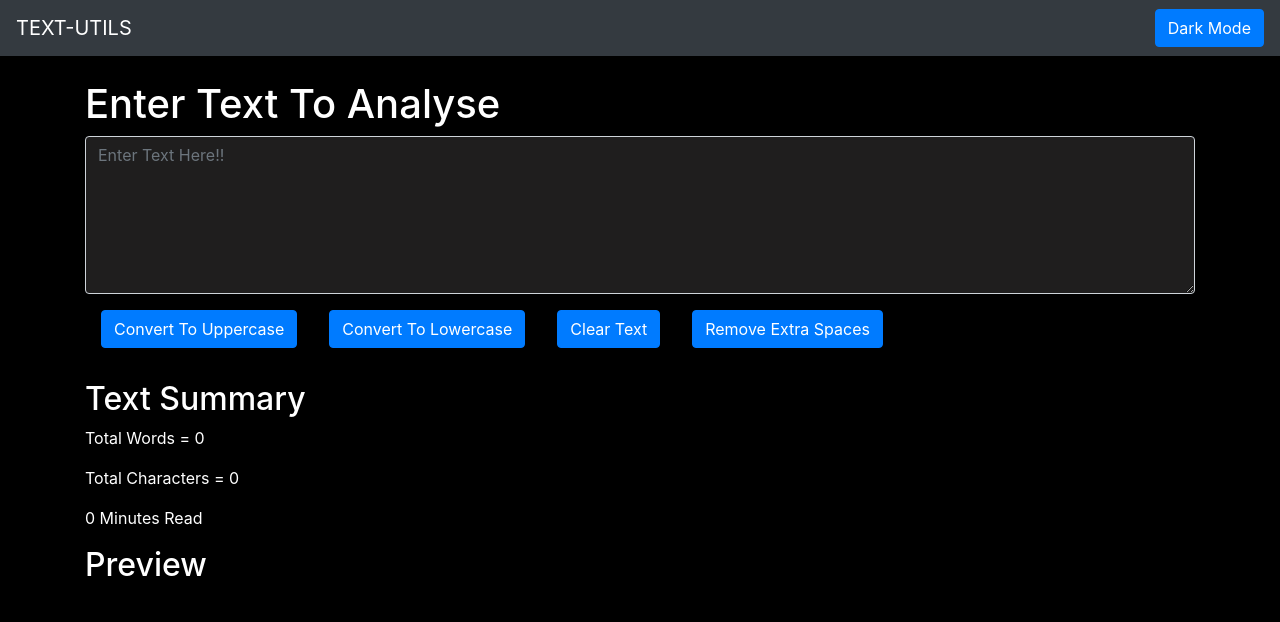
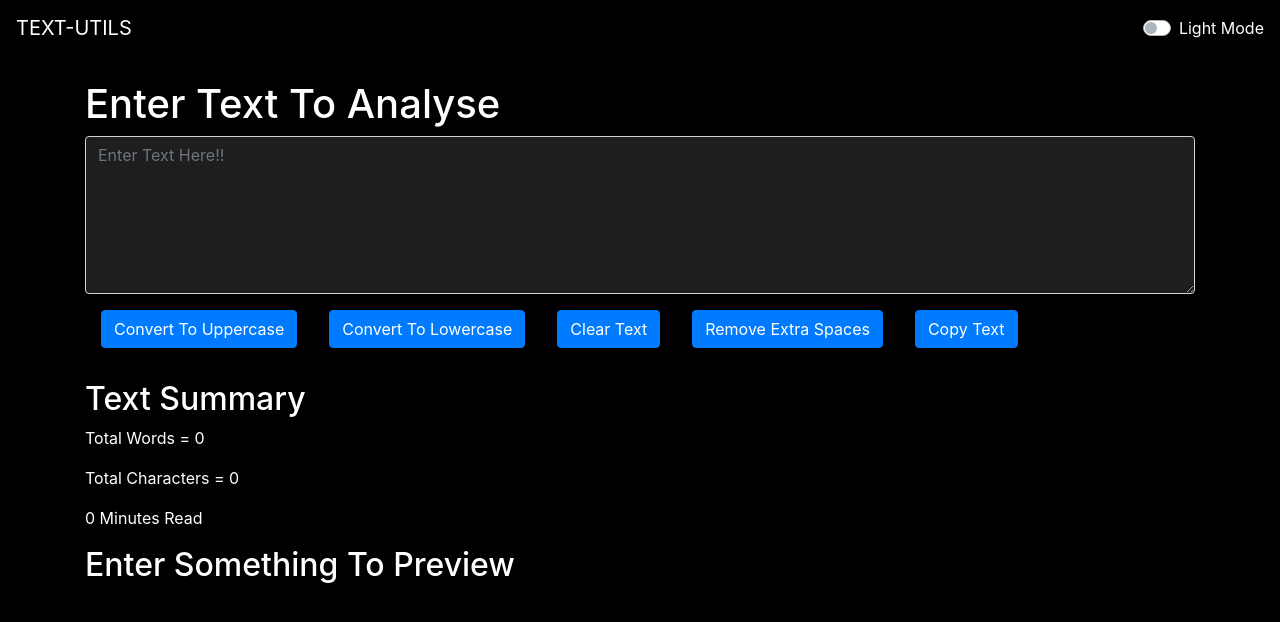
Before and after one commit to sachin161kr/Text-Utils, a React (Create React App) app: page / in a window 1280 px wide. Shown: the top 622 px of the page. Built offline with nearby package versions, Linux system fonts and the light colour scheme.

Commit message:
Copy text function added

```diff
--- a/src/components/Navbar.js
+++ b/src/components/Navbar.js
@@ -7,17 +7,21 @@ const Navbar = ({ mode, setMode }) => {
 
   return (
     <nav
+      style={{
+        backgroundColor: "#000",
+      }}
       className={
         mode == true
           ? "navbar navbar-expand-lg navbar-light bg-light"
-          : "navbar navbar-expand-lg navbar-dark bg-dark"
+          : "navbar navbar-expand-lg navbar-dark"
       }
     >
       <a className="navbar-brand" href="/">
         TEXT-UTILS
       </a>
       <div style={{ flexGrow: 1 }}></div>
-      <button
+      <div className="custom-control custom-switch">
+        <input
           onClick={() => {
             setMode(!mode);
             if (mode == true) {
@@ -26,11 +30,21 @@ const Navbar = ({ mode, setMode }) => {
               setBtnText("Dark Mode");
             }
           }}
-        className="btn btn-primary my-2 my-sm-0"
-        type="submit"
+          type="checkbox"
+          class="custom-control-input"
+          id="customSwitch1"
+        />
+        <label
+          className={
+            mode == true
+              ? "custom-control-label text-black"
+              : "custom-control-label text-white"
+          }
+          htmlFor="customSwitch1"
         >
-        {btnText}
-      </button>
+          Light Mode
+        </label>
+      </div>
     </nav>
   );
 };
--- a/src/components/TextForm.js
+++ b/src/components/TextForm.js
@@ -6,6 +6,12 @@ const TextFrom = ({ mode, setMode }) => {
   const handleExtraSpaces = () => {
     let newText = text.split(/[ ]+/);
     setText(newText.join(" "));
+  };
+
+  const handleCopy = () => {
+    let text = document.getElementById("myBox");
+    text.select();
+    navigator.clipboard.writeText(text.value);
   };
 
   return (
@@ -51,6 +57,9 @@ const TextFrom = ({ mode, setMode }) => {
         </button>
         <button onClick={handleExtraSpaces} className="btn btn-primary m-3">
           Remove Extra Spaces
+        </button>
+        <button onClick={handleCopy} className="btn btn-primary m-3">
+          Copy Text
         </button>
       </div>
       <h2
@@ -98,7 +107,7 @@ const TextFrom = ({ mode, setMode }) => {
         }}
         className="my-3"
       >
-        Preview
+        {text.length == 0 ? "Enter Something To Preview" : "Preview"}
       </h2>
       <p
         style={{
```
Lines whose indentation alone changed are shown as unchanged.
